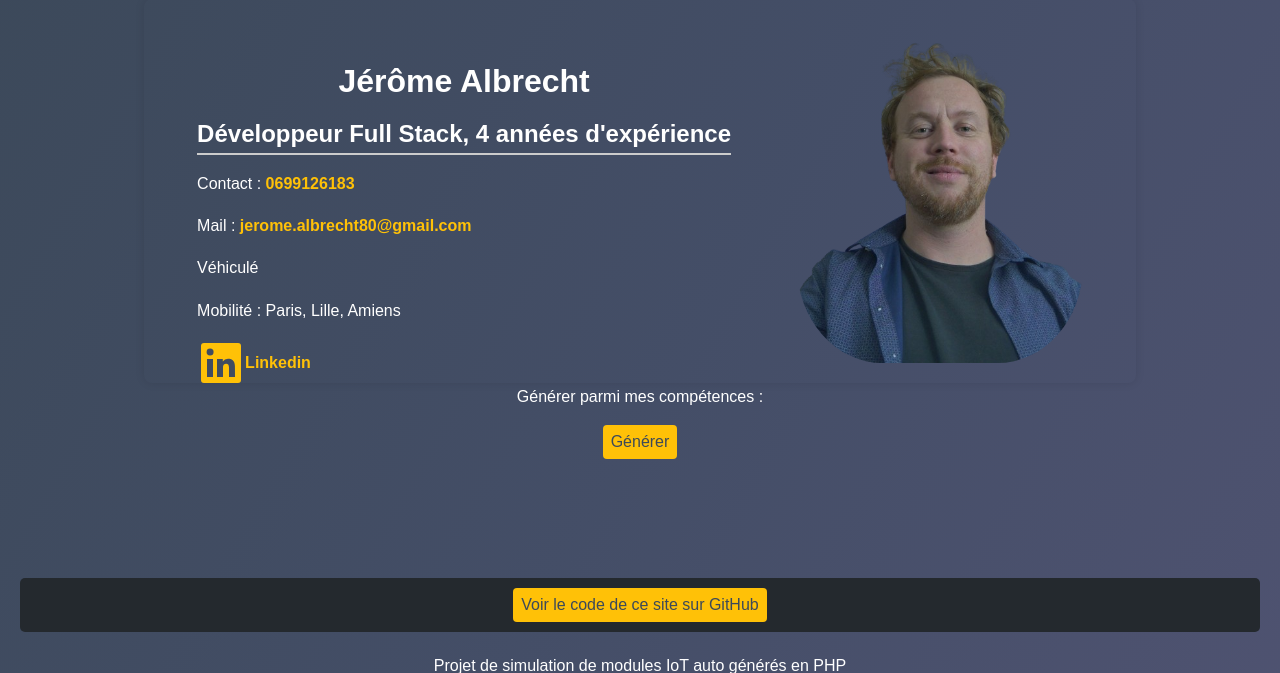
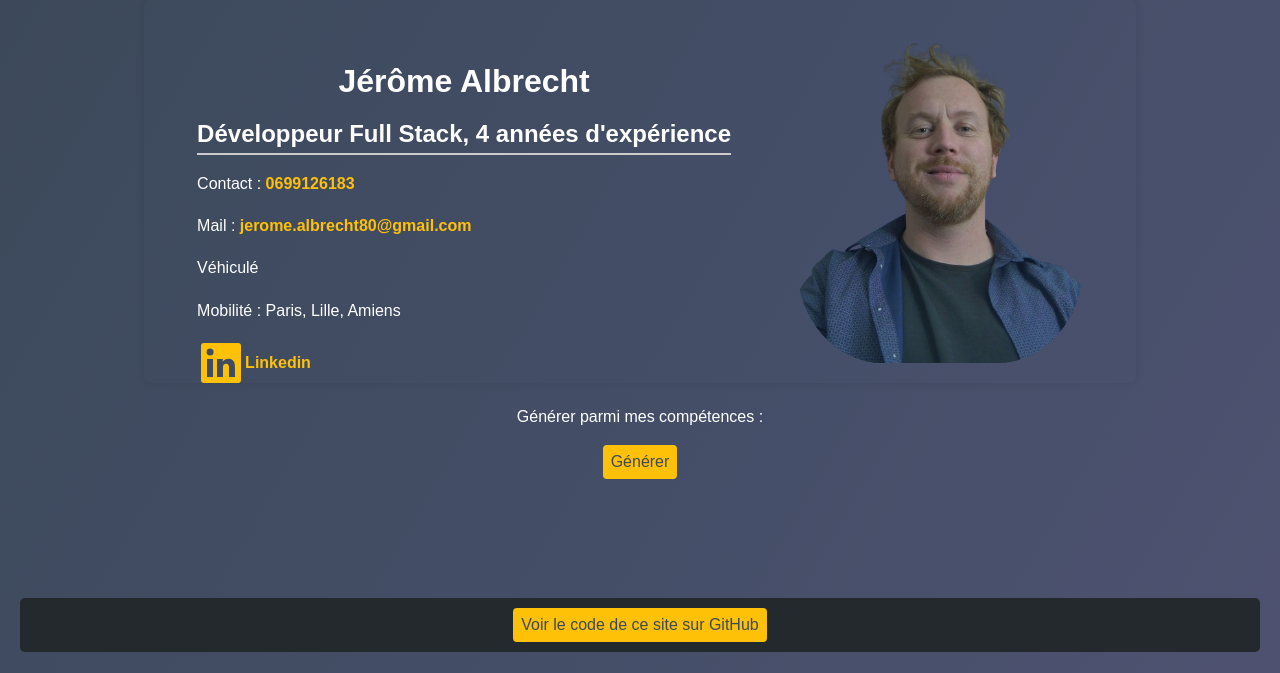
Before and after one commit to jeromealbrecht/candidature_dev_fullstack_jerome_albrecht, a Flask app: page / in a window 1280 px wide. Shown: the part 75-748 px from the top of the page. Run offline with Flask 2, Linux system fonts and the light colour scheme.

Commit message:
html changes

```diff
--- a/templates/index.html
+++ b/templates/index.html
@@ -35,7 +35,7 @@
             </div>
         </div>
 
-        <p class="p-subtitle mt-2">Générer parmi mes compétences :</p>
+        <p class="p-subtitle mt2">Générer parmi mes compétences :</p>
         <div class="generate-button"> <button onclick="genererTourMagique()">Générer</button> </div>
         <div id="tourMagiqueContainer">
             <p class="p-magical" id="tourMagique"></p>
```
